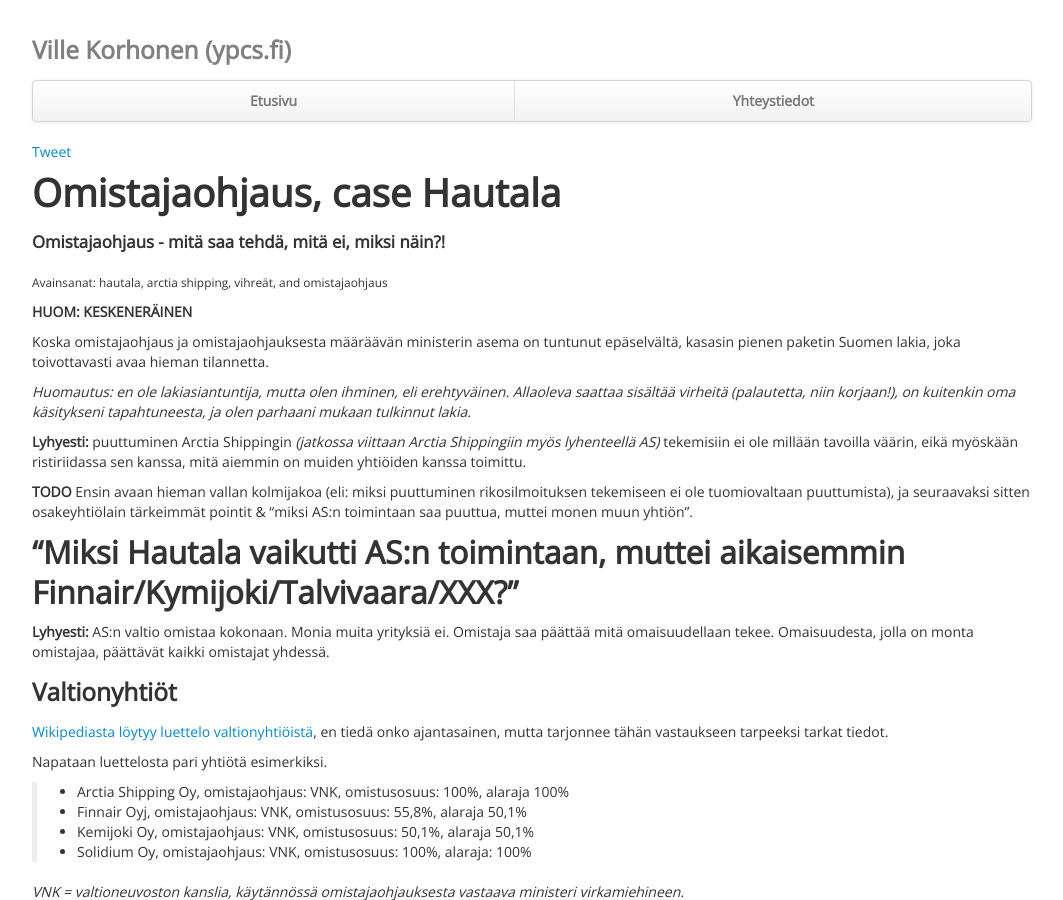
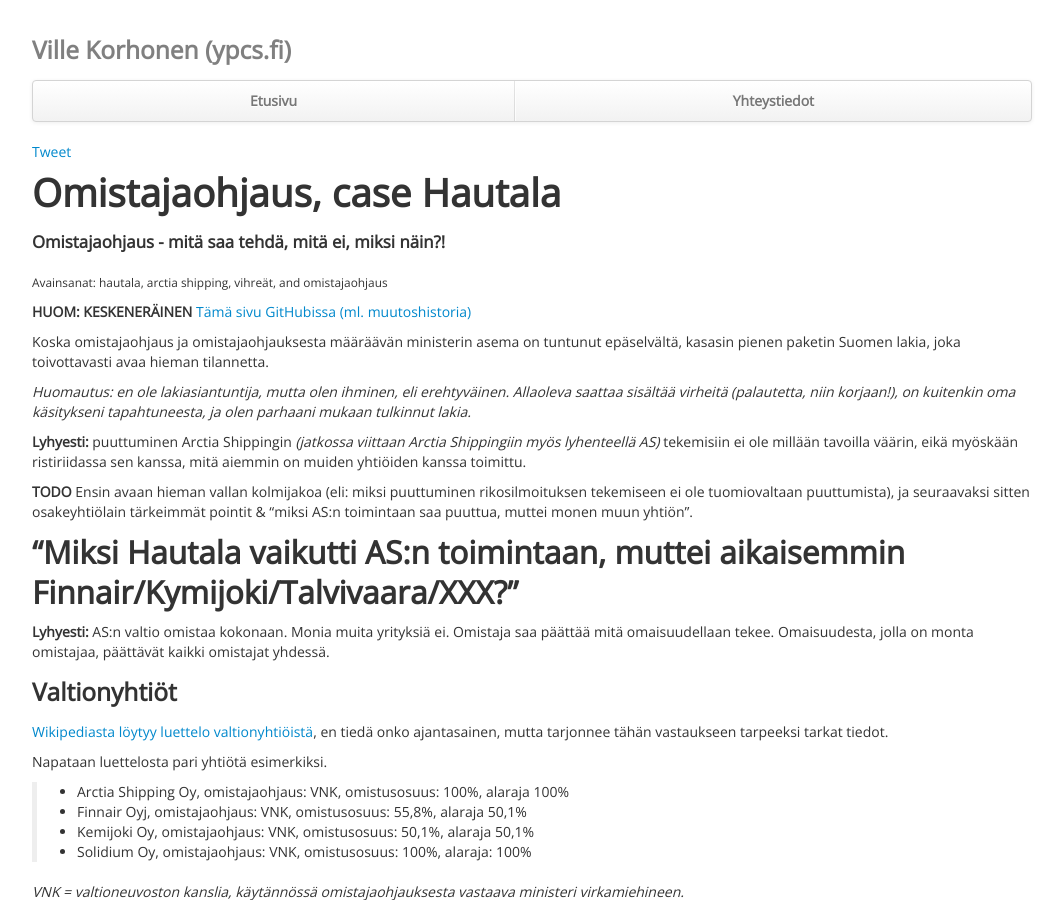
Before and after one commit to annavonzansen/ypcs.github.com, a Jekyll site: the page built from misc/_posts/2013-10-15-omistajaohjaus.md, in a window 1280 px wide and 900 px high. Shown: the whole window, without its empty margins (108-1171 px from the left). Built offline with Jekyll 4.4.1, drawn with Linux system fonts in a browser that asks for light colours; nearby versions of some CDN libraries; some web fonts are replaced; Markdown is read by kramdown in place of the engine named in the settings; comment, search, counter and statistics services are not loaded.

Commit message:
Added link to GitHub

```diff
--- a/misc/_posts/2013-10-15-omistajaohjaus.md
+++ b/misc/_posts/2013-10-15-omistajaohjaus.md
@@ -12,7 +12,7 @@
 private: true
 ---
 
-**HUOM: KESKENERÄINEN**
+**HUOM: KESKENERÄINEN** [Tämä sivu GitHubissa (ml. muutoshistoria)](https://github.com/ypcs/ypcs.github.com/blob/master/misc/_posts/2013-10-15-omistajaohjaus.md)
 
 Koska omistajaohjaus ja omistajaohjauksesta määräävän ministerin asema on tuntunut epäselvältä, kasasin pienen paketin Suomen lakia, joka toivottavasti avaa hieman tilannetta.
 
```
